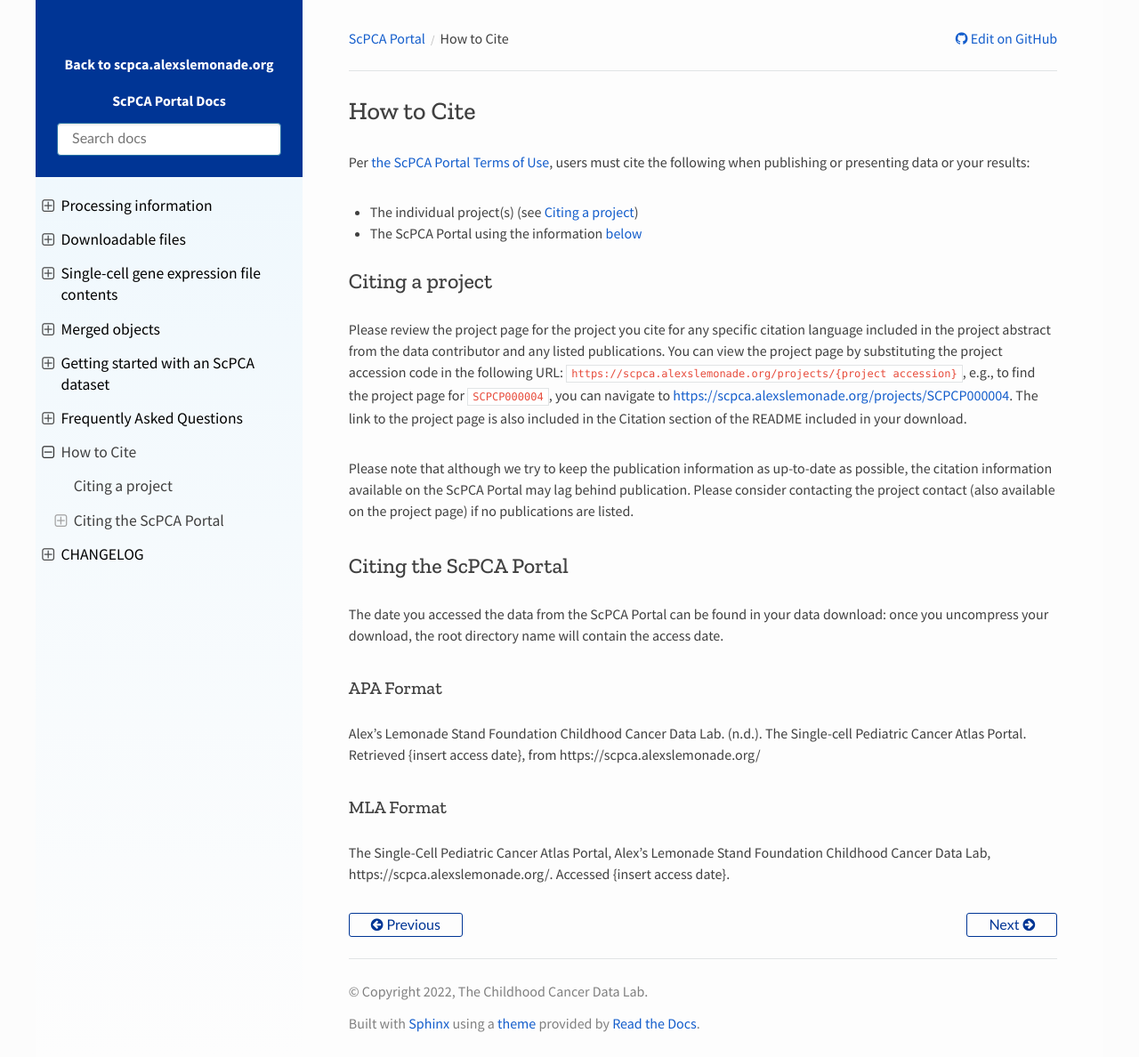
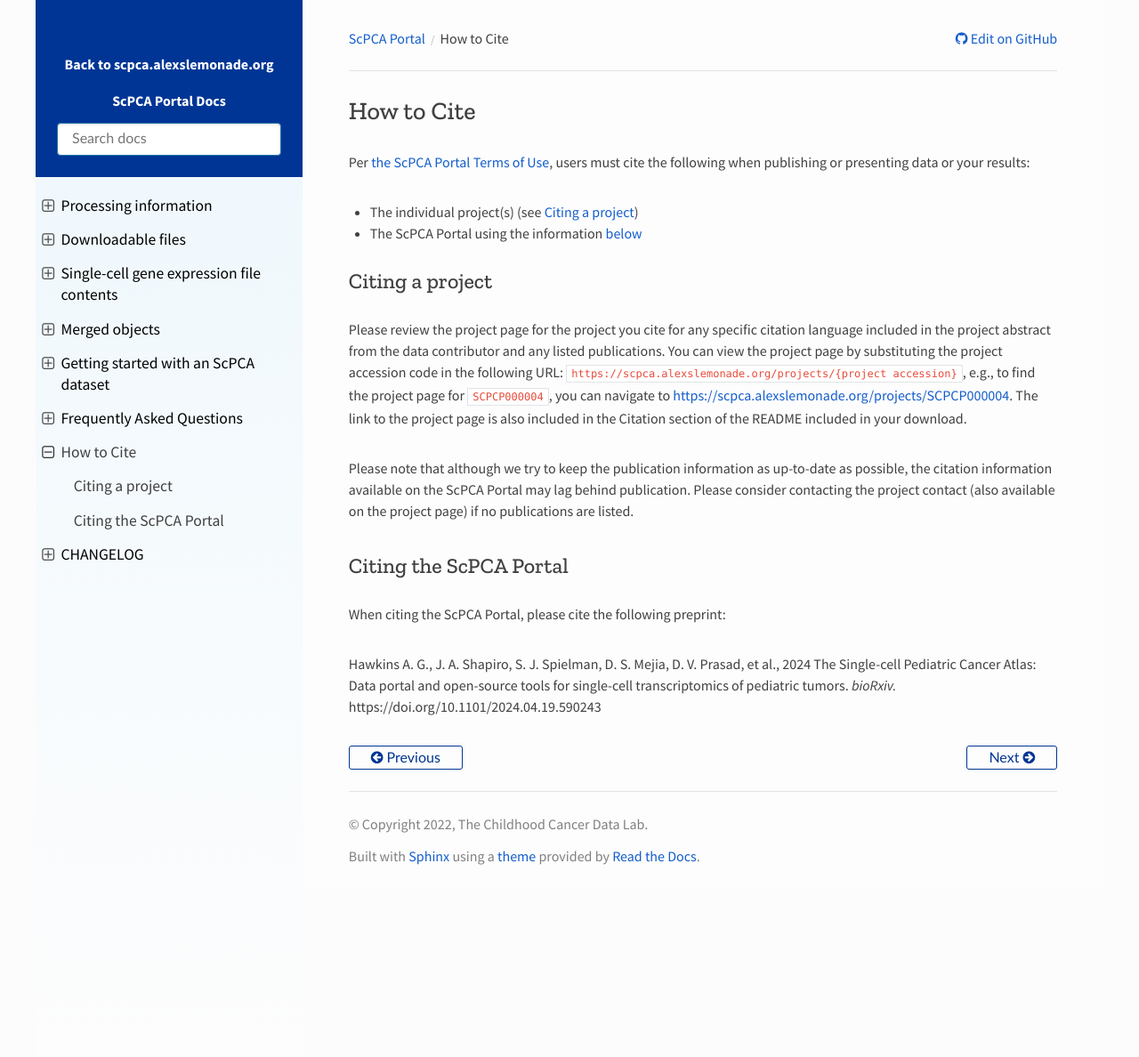
Before and after one commit to DongzeHE/scpca-docs, a Sphinx documentation site: the page built from docs/citation.md, in a window 1280 px wide and 1188 px high. Shown: the whole window at 89% size. Built offline with Sphinx 7.4.7 and the Read the Docs theme 2.0.0, drawn with Linux system fonts in a browser that asks for light colours.

Commit message:
Add citation for bioRxiv preprint

```diff
--- a/docs/citation.md
+++ b/docs/citation.md
@@ -16,12 +16,6 @@
 
 ## Citing the ScPCA Portal
 
-The date you accessed the data from the ScPCA Portal can be found in your data download: once you uncompress your download, the root directory name will contain the access date.
+When citing the ScPCA Portal, please cite the following preprint:
 
-### APA Format
-
-Alex's Lemonade Stand Foundation Childhood Cancer Data Lab. (n.d.). The Single-cell Pediatric Cancer Atlas Portal. Retrieved {insert access date}, from https://scpca.alexslemonade.org/
-
-### MLA Format
-
-The Single-Cell Pediatric Cancer Atlas Portal, Alex’s Lemonade Stand Foundation Childhood Cancer Data Lab, https://scpca.alexslemonade.org/. Accessed {insert access date}.
+Hawkins A. G., J. A. Shapiro, S. J. Spielman, D. S. Mejia, D. V. Prasad, et al., 2024 The Single-cell Pediatric Cancer Atlas: Data portal and open-source tools for single-cell transcriptomics of pediatric tumors. _bioRxiv._ https://doi.org/10.1101/2024.04.19.590243
```
